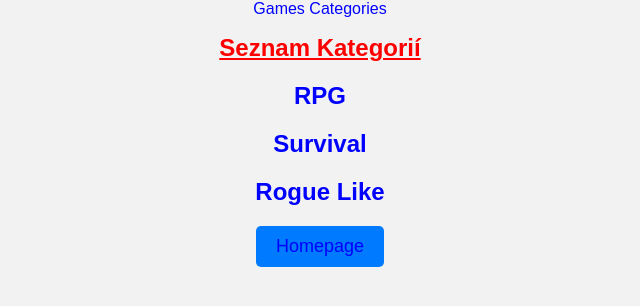
After one commit to gyarab/2024_WA_INF1_dolnik_python, a Django app: page /categories/ in a window 1280 px wide. The commit adds this page. Shown: the top 306 px of the page, without its empty margins (320-960 px from the left). Run offline with Django 5.2, Linux system fonts and the light colour scheme; data comes from the database, SQL or seed files in the repository.

Commit message:
Spoustu úprav, zhezčení a zprovoznění stránek

```diff
--- a/content/admin.py
+++ b/content/admin.py
@@ -1,8 +1,8 @@
 from django.contrib import admin
-from .models import Article, Category, Author
+from .models import Game, Category, Author
 
 
-class ArticleAdmin(admin.ModelAdmin):
+class GameAdmin(admin.ModelAdmin):
     list_display = ['id', 'title']
     list_display_links = ['id', 'title']
     #list_filter = ['category']
@@ -10,6 +10,6 @@ class ArticleAdmin(admin.ModelAdmin):
     search_fields = ['title', 'perex', 'text']
 
 # Register your models here.
-admin.site.register(Article, ArticleAdmin)
+admin.site.register(Game,GameAdmin)
 admin.site.register(Category)
 admin.site.register(Author)
--- a/content/models.py
+++ b/content/models.py
@@ -17,14 +17,14 @@ class Author(models.Model):
     def __str__(self):
         return self.name
 
-class Article(models.Model):
+class Game(models.Model):
     title = models.CharField(max_length=200)
     perex = models.TextField()
     text = models.TextField()
     published = models.DateTimeField()
     #category = models.ForeignKey(Category, on_delete=models.CASCADE, null=True)
-    categories = models.ManyToManyField(Category, related_name='articles')
-    author = models.ForeignKey(Author, on_delete=models.CASCADE, null=True, related_name='articles')
+    categories = models.ManyToManyField(Category, related_name='games')
+    author = models.ForeignKey(Author, on_delete=models.CASCADE, null=True, related_name='games')
 
     def __str__(self):
         return self.title
--- a/content/templates/content/base.html
+++ b/content/templates/content/base.html
@@ -7,11 +7,17 @@
     <link rel="stylesheet" type="text/css" href="{% static 'style.css' %}">
 </head>
 <body>
+    <nav>
+
+         <a href="{% url 'content:games' %}">Games</a>
+           <a href="{% url 'content:categories' %}">Categories</a>
+    </nav>
     <h1>{% block title %}{% endblock %}</h1>
     <main>
         {% block main %}
         {% endblock %}
     </main>
+
     {% include 'content/footer.html' %}
 </body>
 </html>
--- /dev/null
+++ b/content/templates/content/categories.html
@@ -0,0 +1,13 @@
+{% extends 'content/base.html' %}
+
+
+{% block title %}
+    Seznam Kategorií
+{% endblock %}
+
+{% block main %}
+    {% for category in categories %}
+        <h2><a href="{% url 'content:category' category.id %}">{{category.name }}</a></h2>
+
+    {% endfor %}
+{% endblock %}
--- a/content/templates/content/footer.html
+++ b/content/templates/content/footer.html
@@ -1,3 +1,18 @@
-<footer>
-Zapati stranky
-</footer>
+{% load static %}
+
+<!DOCTYPE html>
+<html lang="en">
+<head>
+    <meta charset="UTF-8">
+    <meta name="viewport" content="width=device-width, initial-scale=1.0">
+    <title>Footer</title>
+    <link rel="stylesheet" type="text/css" href="{% static 'style.css' %}">
+</head>
+<body>
+    <footer>
+        <div class="homepage_link">
+            <a href="{% url 'content:homepage' %}">Homepage</a>
+        </div>
+    </footer>
+</body>
+</html>
--- a/content/urls.py
+++ b/content/urls.py
@@ -1,11 +1,14 @@
 from django.urls import path
-from .views import articles, article, category, author
+from .views import games, game, category, author, categories, homepage
 
 app_name = 'content'
 
 urlpatterns = [
-    path('', articles, name='articles'),
-    path('game/<int:id>/', article, name='article'),
+    path('games/', games, name='games'),
+    path('', homepage, name='homepage'),
+    path('game/<int:id>/',game, name='game'),
     path('category/<int:id>/', category, name='category'),
-    path('author/<int:id>/', author, name='authors'),
+    path('categories/', categories, name='categories'),
+
+    path('author/<int:id>/', author, name='author'),
 ]
--- a/content/views.py
+++ b/content/views.py
@@ -1,30 +1,37 @@
 from django.shortcuts import render
-from django.http import HttpResponse as HTTPResponse
-from django.urls import reverse
-import json
-from .models import Article, Category, Author
+from .models import Game, Category, Author
 
-# Create your views here.
-def articles(request):
-    articles = Article.objects.all()
+def games(request):
+    games = Game.objects.all()
 
-    return render(request, 'content/articles.html', {'articles': articles})
+    return render(request, 'content/games.html', {'games': games})
 
-def article(request, id):
-    article = Article.objects.get(id=id)
+def categories(request):
+    categories = Category.objects.all()
 
-    return render(request, 'content/article.html', {'article': article})
+    return render(request, 'content/categories.html', {'categories': categories})
+
+def game(request, id):
+    game = Game.objects.get(id=id)
+
+    return render(request, 'content/game.html', {'game': game})
 
 def category(request, id):
     category = Category.objects.get(id=id)
 
-    articles = category.articles.all()
+    games = category.games.all()
 
 
-    return render(request, 'content/category.html', {'category':category, 'articles': articles})
+    return render(request, 'content/category.html', {'category':category, 'games': games})
 
 def author(request, id):
     author = Author.objects.get(id=id)
-    articles = author.articles.all()
+    games = author.games.all()
 
-    return render(request, 'content/author.html', {'author': author, 'articles': articles})
+    return render(request, 'content/author.html', {'author': author, 'games': games})
+
+def homepage(request):
+    games = Game.objects.all()
+    categories = Category.objects.all()
+    authors = Author.objects.all()
+    return render(request, 'content/homepage.html', {'games': games, 'categories': categories, 'authors': authors})
--- a/static/style.css
+++ b/static/style.css
@@ -26,3 +26,37 @@ a {
 a:hover {
     text-decoration: underline;
 }
+
+.window {
+    display: inline-block;
+    width: 30%;
+    border: 1px solid #ddd;
+    box-shadow: 0 4px 8px rgba(0, 0, 0, 0.1);
+    box-sizing: border-box;
+    padding: 20px;
+    margin: 20px;
+    border-radius: 10px;
+    background-color: #ffffff;
+    transition: transform 0.3s ease, box-shadow 0.3s ease;
+}
+
+.window:hover {
+    transform: translateY(-10px);
+    box-shadow: 0 8px 16px rgba(0, 0, 0, 0.2);
+}
+
+.homepage_link {
+    display: inline-block;
+    font-size: 18px;
+    color: #ffffff;
+    background-color: #007bff;
+    padding: 10px 20px;
+    border-radius: 5px;
+    text-decoration: none;
+    transition: background-color 0.3s ease, transform 0.3s ease;
+}
+
+.homepage_link:hover {
+    background-color: #0056b3;
+    transform: translateY(-5px);
+}
```
Also changed, not shown: content/templates/content/article.html (deleted, +0 -20 lines), content/templates/content/articles.html (deleted, +0 -20 lines), content/templates/content/author.html (+11 -6 lines), content/templates/content/category.html (+5 -6 lines), content/templates/content/game.html (added, +20 -0 lines), content/templates/content/games.html (added, +20 -0 lines), content/templates/content/homepage.html (added, +42 -0 lines), content/migrations/0009_game_delete_article.py (added), db.sqlite3.
